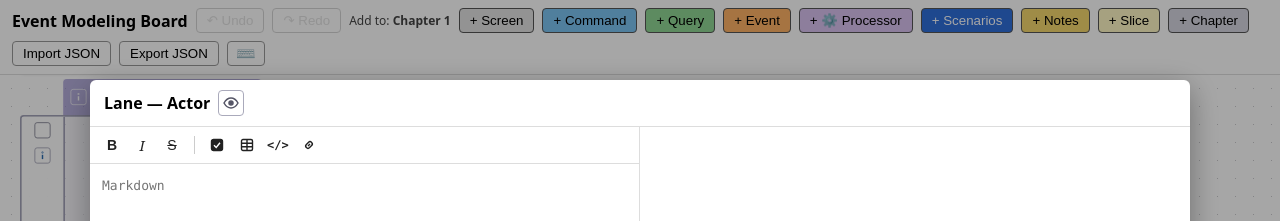
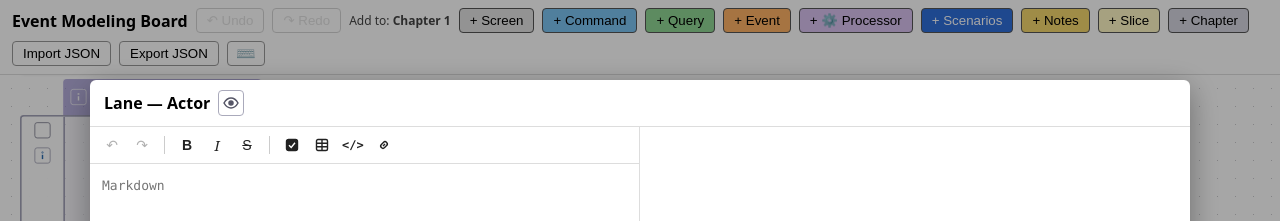
Before and after one commit to amitev/eventmodeling, a React (Vite) app: page / in a window 1280 px wide. Both pictures are taken after a click on the button 42 px from the left and 155 px from the top of the page. Shown: the top 221 px of the page. Built offline with nearby package versions, Linux system fonts and the light colour scheme.

Commit message:
Add some more hotkeys

```diff
--- a/src/EventModelBoard.jsx
+++ b/src/EventModelBoard.jsx
@@ -144,6 +144,8 @@ const HOTKEYS = [
       ['Ctrl+S', 'Save and close'],
       ['Ctrl+B', 'Bold (Markdown editor)'],
       ['Ctrl+I', 'Italic (Markdown editor)'],
+      ['Ctrl+L', 'Link (Markdown editor)'],
+      ['Ctrl+Z / Ctrl+Y (Ctrl+Shift+Z)', 'Undo / redo in the Markdown editor'],
       ['Esc', 'Cancel'],
     ],
   },
@@ -1072,7 +1074,7 @@ function Board() {
   // The scenario being edited: { nodeId, scenarioId } (scenarioId null for a new one).
   const [scenarioEdit, setScenarioEdit] = useState(null);
   const scenarioOpen = useRef(false);
-  scenarioOpen.current = !!scenarioEdit;
+  scenarioOpen.current = !!scenarioEdit || !!infoId;
   const [notice, setNotice] = useState(null);
   const infoNode = nodes.find((n) => n.id === infoId);
   // A Notes element keeps its Markdown in `markdown`; Chapters, lanes and slices in `info`.
--- a/src/InfoDialog.jsx
+++ b/src/InfoDialog.jsx
@@ -97,6 +97,7 @@ const MARKDOWN_TOOLS = [
   { title: 'Code', label: <span className="info-code">&lt;/&gt;</span>, edit: toCode },
   {
     title: 'Link',
+    key: 'l',
     label: (
       <svg {...svgProps}>
         <path d="M6 8L8 6M5.6 5.2L4.4 6.4A2.2 2.2 0 0 0 7.6 9.6L8.4 8.8M8.4 8.8L9.6 7.6A2.2 2.2 0 0 0 6.4 4.4L5.6 5.2" />
@@ -123,10 +124,37 @@ export function InfoDialog({ title, initial, initialReading = false, onSave, onC
     const el = area.current;
     const next = edit({ value: text, start: el.selectionStart, end: el.selectionEnd });
     pending.current = next;
-    setText(next.value);
+    change(next.value, false);
   };
   const applyRef = useRef(apply); // the latest apply, for the hotkey listener
   applyRef.current = apply;
+
+  // The editor's own undo/redo (the browser's cannot follow the toolbar's edits). Snapshots hold
+  // the text and the selection; typing in one burst (pauses under a second) is one step.
+  const history = useRef({ past: [], future: [], typingAt: 0 });
+  const selection = useRef({ start: 0, end: 0 });
+  const snapshot = () => ({ value: text, ...selection.current });
+  const change = (value, typing) => {
+    const h = history.current;
+    const now = Date.now();
+    if (!(typing && h.typingAt && now - h.typingAt < 1000 && h.past.length)) h.past.push(snapshot());
+    h.typingAt = typing ? now : 0;
+    h.future = [];
+    setText(value);
+  };
+  const travel = (from, to) => {
+    const h = history.current;
+    const target = h[from].pop();
+    if (!target) return;
+    h[to].push(snapshot());
+    h.typingAt = 0;
+    pending.current = target;
+    setText(target.value);
+  };
+  const undo = () => travel('past', 'future');
+  const redo = () => travel('future', 'past');
+  const historyRef = useRef({ undo, redo });
+  historyRef.current = { undo, redo };
 
   useLayoutEffect(() => {
     const p = pending.current;
@@ -142,6 +170,13 @@ export function InfoDialog({ title, initial, initialReading = false, onSave, onC
       else if ((e.ctrlKey || e.metaKey) && !e.altKey && !e.shiftKey && e.key.toLowerCase() === 's') {
         e.preventDefault(); // not the browser's Save page
         onSave(textRef.current);
+      } else if ((e.ctrlKey || e.metaKey) && !e.altKey && area.current && e.key.toLowerCase() === 'z') {
+        e.preventDefault();
+        if (e.shiftKey) historyRef.current.redo();
+        else historyRef.current.undo();
+      } else if ((e.ctrlKey || e.metaKey) && !e.altKey && !e.shiftKey && area.current && e.key.toLowerCase() === 'y') {
+        e.preventDefault();
+        historyRef.current.redo();
       } else if ((e.ctrlKey || e.metaKey) && !e.altKey && !e.shiftKey && area.current) {
         const tool = MARKDOWN_TOOLS.find((t) => t?.key === e.key.toLowerCase());
         if (tool) {
@@ -181,6 +216,25 @@ export function InfoDialog({ title, initial, initialReading = false, onSave, onC
           {!reading && (
           <div className="info-left">
             <div className="info-toolbar">
+              <button
+                title="Undo (Ctrl+Z)"
+                aria-label="Undo"
+                disabled={!history.current.past.length}
+                onMouseDown={(e) => e.preventDefault()}
+                onClick={undo}
+              >
+                ↶
+              </button>
+              <button
+                title="Redo (Ctrl+Y)"
+                aria-label="Redo"
+                disabled={!history.current.future.length}
+                onMouseDown={(e) => e.preventDefault()}
+                onClick={redo}
+              >
+                ↷
+              </button>
+              <span className="info-sep" />
               {MARKDOWN_TOOLS.map((tool, i) =>
                 tool ? (
                   <button
@@ -204,7 +258,10 @@ export function InfoDialog({ title, initial, initialReading = false, onSave, onC
               spellCheck={false}
               placeholder="Markdown"
               value={text}
-              onChange={(e) => setText(e.target.value)}
+              onChange={(e) => change(e.target.value, true)}
+              onSelect={(e) => {
+                selection.current = { start: e.target.selectionStart, end: e.target.selectionEnd };
+              }}
             />
           </div>
           )}
--- a/src/styles.css
+++ b/src/styles.css
@@ -417,6 +417,8 @@ html, body, #root { height: 100%; margin: 0; font-family: system-ui, sans-serif;
   color: #222; background: transparent; border: 0; border-radius: 4px; cursor: pointer;
 }
 .info-toolbar button:hover { background: #ececf2; }
+.info-toolbar button:disabled { opacity: 0.35; cursor: default; }
+.info-toolbar button:disabled:hover { background: none; }
 .info-italic { font-family: Georgia, serif; }
 .info-code { font: 600 12px ui-monospace, Consolas, monospace; }
 .info-sep { width: 1px; height: 18px; margin: 0 6px; background: #ccc; }
```
Also changed, not shown: spec/REQUIREMENTS.md (+1 -1 lines).
